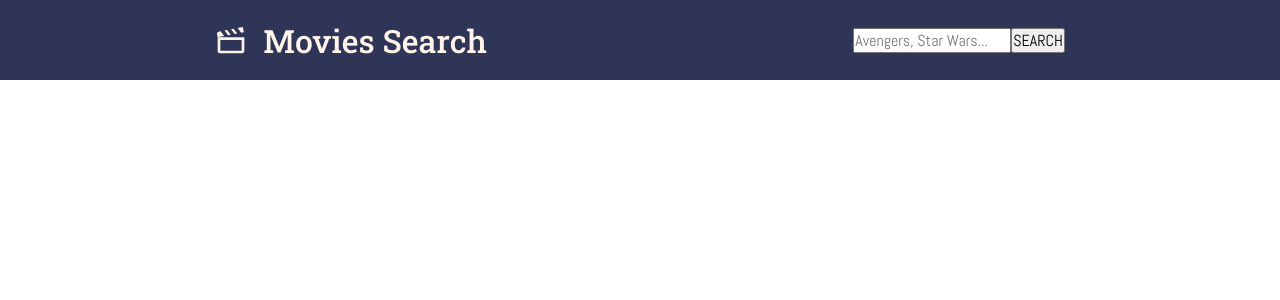
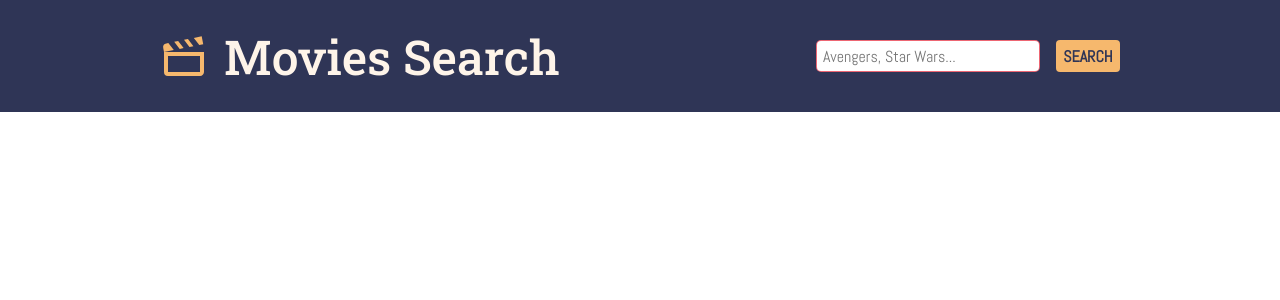
Before and after one commit to alvaromd99/movie-app, a React (Vite) app: page / in a window 1280 px wide. Shown: the top 300 px of the page. Built offline with nearby package versions, Linux system fonts and the light colour scheme.

Commit message:
make header css

```diff
--- a/src/header/Header.css
+++ b/src/header/Header.css
@@ -1,5 +1,10 @@
+:root {
+	--header-w: 7rem;
+	--header-fs: 3rem;
+}
+
 .header {
-	height: 5rem;
+	height: var(--header-w);
 	display: flex;
 	align-items: center;
 	justify-content: space-around;
@@ -11,9 +16,58 @@
 		justify-content: center;
 		gap: 1rem;
 
+		& .svg-movie-icon {
+			width: var(--header-fs);
+			height: var(--header-fs);
+
+			& path {
+				fill: var(--color-one);
+			}
+		}
+
 		& h1 {
-			font-size: 2rem;
+			font-size: var(--header-fs);
 			font-family: 'Roboto Slab', serif;
 		}
 	}
 }
+
+.form {
+	display: flex;
+	gap: 1rem;
+
+	& .input-bg {
+		width: 14rem;
+		height: 2rem;
+		background-color: var(--color-three);
+		display: flex;
+		align-items: center;
+		justify-content: center;
+		border-radius: 5px;
+
+		& input {
+			width: calc(14rem - 2px);
+			height: calc(2rem - 2px);
+			border: 1px solid transparent;
+			padding: 2px 2px 2px 5px;
+			border-radius: 4px;
+		}
+
+		& input:focus {
+			outline-color: var(--bg-color);
+			outline-offset: -1px;
+		}
+	}
+
+	& button {
+		width: 4rem;
+		height: 2rem;
+		background-color: var(--color-one);
+		color: var(--bg-color);
+		border-radius: 4px;
+		border: none;
+		outline: none;
+		padding: 0.2rem;
+		font-weight: bold;
+	}
+}
--- a/src/header/Header.jsx
+++ b/src/header/Header.jsx
@@ -8,8 +8,14 @@ export default function Header() {
 				<MovieIcon />
 				<h1>Movies Search</h1>
 			</div>
-			<form>
-				<input type='text' placeholder='Avengers, Star Wars...' />
+			<form className='form' id='search'>
+				<div className='input-bg'>
+					<input
+						type='text'
+						name='movie'
+						placeholder='Avengers, Star Wars...'
+					/>
+				</div>
 				<button type='submit'>SEARCH</button>
 			</form>
 		</div>
--- a/src/icons/MovieIcon.jsx
+++ b/src/icons/MovieIcon.jsx
@@ -1,15 +1,11 @@
 export function MovieIcon(props) {
 	return (
 		<svg
+			className='svg-movie-icon'
 			xmlns='http://www.w3.org/2000/svg'
-			width='2em'
-			height='2em'
 			viewBox='0 0 24 24'
 			{...props}>
-			<path
-				fill='#fef4e9'
-				d='m20.84 2.18l-3.93.78l2.74 3.54l1.97-.4l-.78-3.92m-6.87 1.36L12 3.93l2.75 3.53l1.96-.39l-2.74-3.53m-4.9.96l-1.97.41l2.75 3.53l1.96-.39L9.07 4.5m-4.91 1l-.98.19a1.995 1.995 0 0 0-1.57 2.35L2 10l4.9-.97L4.16 5.5M20 12v8H4v-8h16m2-2H2v10a2 2 0 0 0 2 2h16c1.11 0 2-.89 2-2V10Z'
-			/>
+			<path d='m20.84 2.18l-3.93.78l2.74 3.54l1.97-.4l-.78-3.92m-6.87 1.36L12 3.93l2.75 3.53l1.96-.39l-2.74-3.53m-4.9.96l-1.97.41l2.75 3.53l1.96-.39L9.07 4.5m-4.91 1l-.98.19a1.995 1.995 0 0 0-1.57 2.35L2 10l4.9-.97L4.16 5.5M20 12v8H4v-8h16m2-2H2v10a2 2 0 0 0 2 2h16c1.11 0 2-.89 2-2V10Z' />
 		</svg>
 	)
 }
```
